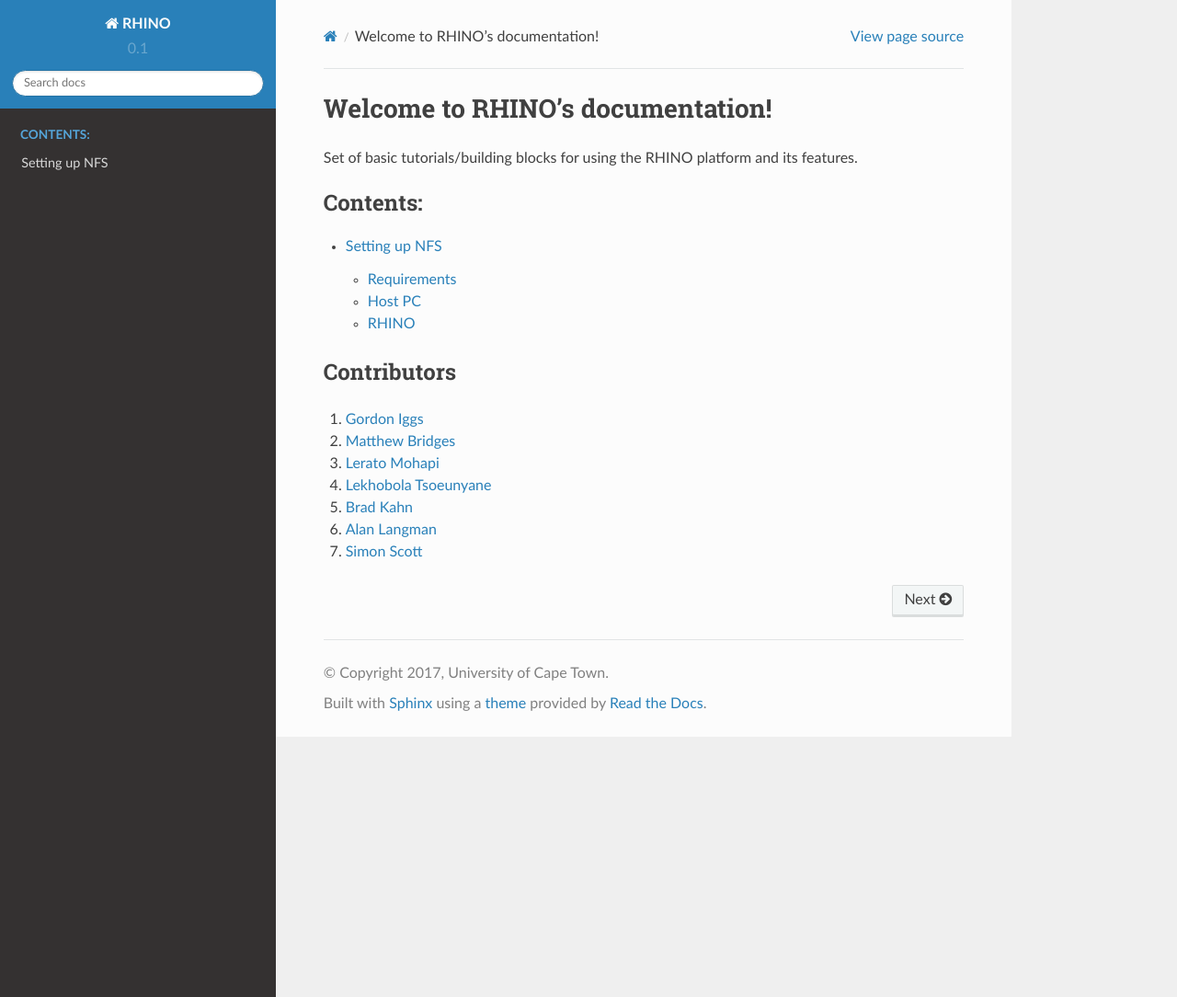
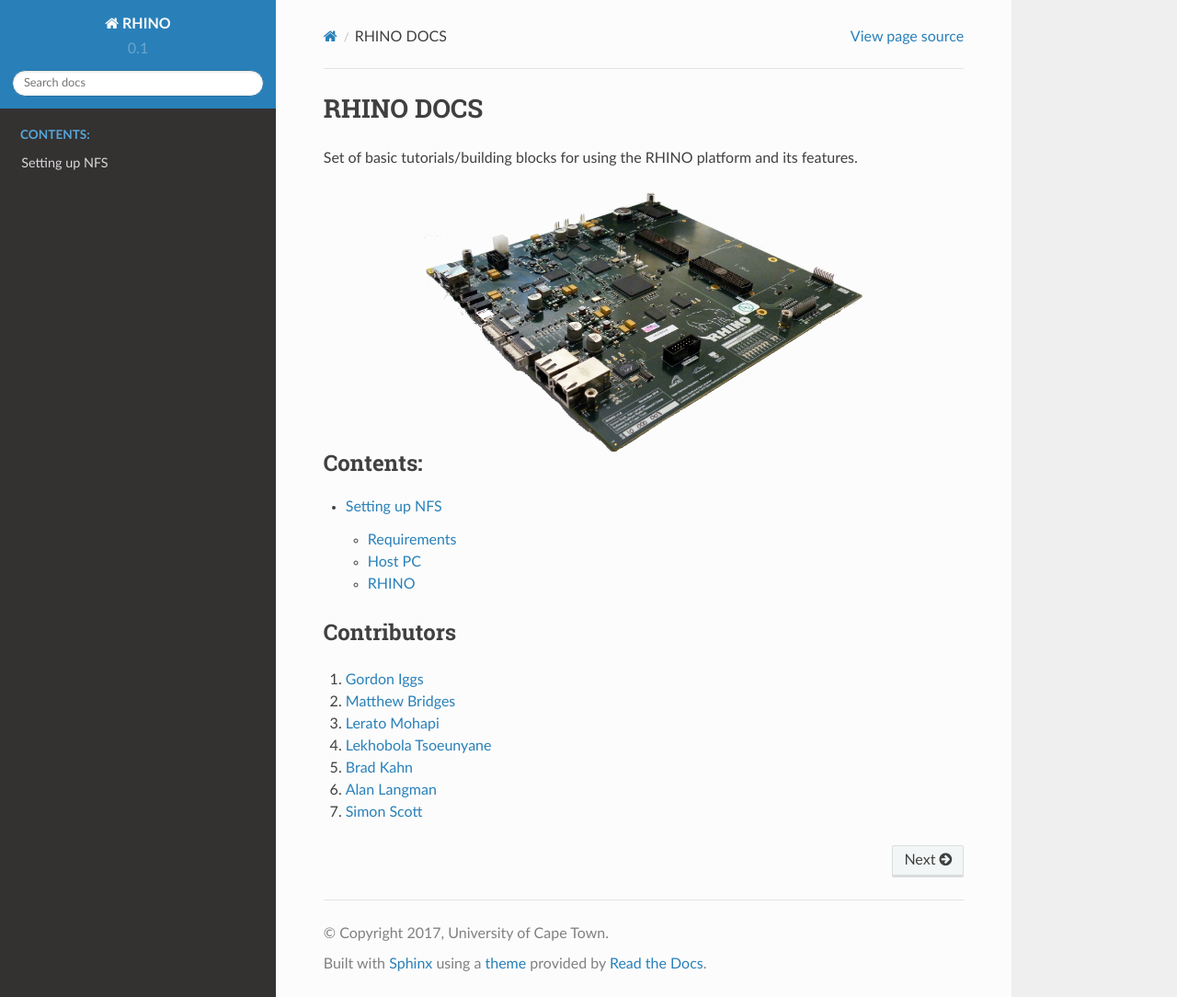
Before and after one commit to SDRG-UCT/RHINO_CALF, a Sphinx documentation site: the page built from documentation/index.rst, in a window 1280 px wide and 1084 px high. Shown: the whole window at 92% size. Built offline with Sphinx 7.4.7 and the Read the Docs theme 2.0.0, drawn with Linux system fonts in a browser that asks for light colours.

Commit message:
add images of RHINO

```diff
--- a/documentation/index.rst
+++ b/documentation/index.rst
@@ -1,12 +1,12 @@
-.. RHINO documentation master file, created by
-   sphinx-quickstart on Thu Jun 22 11:13:54 2017.
-   You can adapt this file completely to your liking, but it should at least
-   contain the root `toctree` directive.
-
-Welcome to RHINO's documentation!
-=================================
+RHINO DOCS
+==========
 
 Set of basic tutorials/building blocks for using the RHINO platform and its features.
+
+.. image:: ./images/RHINO_BOARD.png
+  :alt: Image of RHINO Board
+  :scale: 30 %
+  :align: center
 
 .. toctree::
    :maxdepth: 2
```
Also changed, not shown: documentation/images/RHINO_BOARD.png (added), documentation/images/RHINO_LOGO.png (added), 1 other file.
